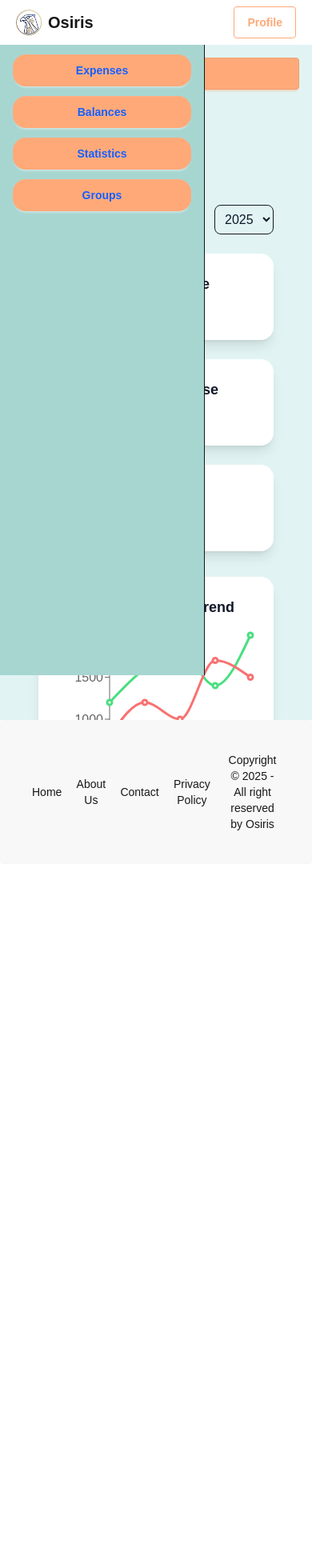
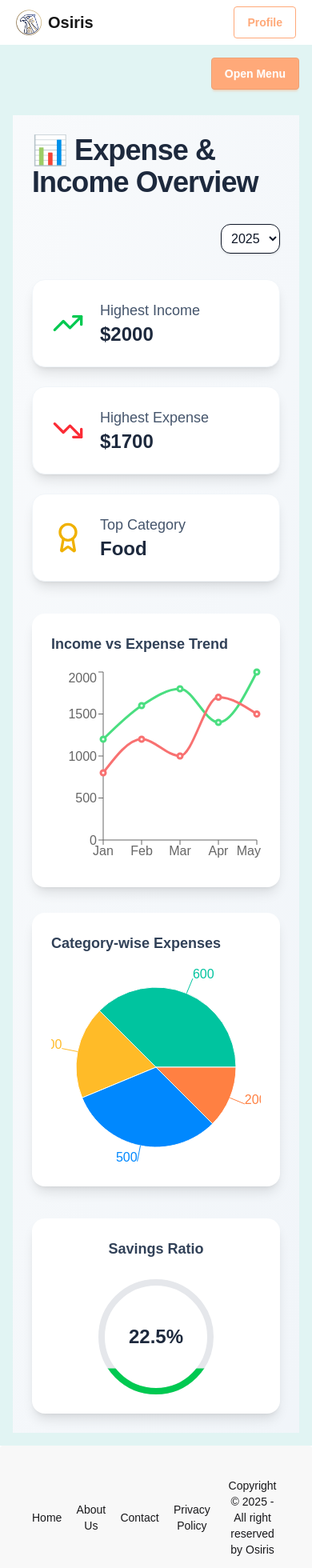
Before and after one commit to mdsheikhmohaimenulislam/Osiris, a Next.js app: page /dashboard/statistics in a window 390 px wide. Shown: the top 1960 px of the page at 80% size. Before the commit the page ends 1080 px from the top, so only its background shows below. Built offline with nearby package versions, Linux system fonts and the light colour scheme.

Commit message:
responsive part

```diff
--- a/package.json
+++ b/package.json
@@ -12,11 +12,13 @@
     "@heroicons/react": "^2.2.0",
     "bcrypt": "^6.0.0",
     "bcryptjs": "^3.0.2",
+    "framer-motion": "^12.23.24",
     "lucide-react": "^0.544.0",
     "mongodb": "^6.20.0",
     "next": "15.5.3",
     "next-auth": "^4.24.11",
     "react": "19.1.0",
+    "react-circular-progressbar": "^2.2.0",
     "react-dom": "19.1.0",
     "react-formik": "^0.1.5",
     "react-hot-toast": "^2.6.0",
--- a/src/app/dashboard/balances/page.tsx
+++ b/src/app/dashboard/balances/page.tsx
@@ -1,7 +1,7 @@
 "use client";
 
 import { useState, useMemo } from "react";
-import Card from "@/components/ui/Card"; // custom Card
+import Card from "@/components/ui/Card";
 import {
   PieChart,
   Pie,
@@ -18,7 +18,7 @@ import DashboardLayout from "@/components/DashboardLayout";
 import Link from "next/link";
 
 export default function BalancePage() {
-  // Dummy data (পরে API থেকে আনতে পারবে)
+  // Dummy data
   const [transactions] = useState([
     {
       id: 1,
@@ -50,7 +50,6 @@ export default function BalancePage() {
     },
   ]);
 
-  // মোট Income/Expense/Balance হিসাব
   const totalIncome = transactions
     .filter((t) => t.amount > 0)
     .reduce((a, b) => a + b.amount, 0);
@@ -59,7 +58,6 @@ export default function BalancePage() {
     .reduce((a, b) => a + b.amount, 0);
   const balance = totalIncome + totalExpense;
 
-  // Expense by Category ডাইনামিকালি তৈরি করা
   const expenseByCategory = useMemo(() => {
     const data: Record<string, number> = {};
     transactions.forEach((t) => {
--- a/src/app/dashboard/statistics/page.tsx
+++ b/src/app/dashboard/statistics/page.tsx
@@ -17,8 +17,8 @@ import {
   Legend,
 } from "recharts";
 import { TrendingUp, TrendingDown, Award } from "lucide-react";
+import { motion } from "framer-motion";
 
-// Demo Data
 const incomeExpenseData = [
   { month: "Jan", income: 1200, expense: 800 },
   { month: "Feb", income: 1600, expense: 1200 },
@@ -43,7 +43,7 @@ const yearlyData = [
   { month: "Jun", income: 2200, expense: 1800 },
 ];
 
-const COLORS = ["#0088FE", "#00C49F", "#FFBB28", "#FF8042"];
+const COLORS = ["#00C49F", "#FFBB28", "#0088FE", "#FF8042"];
 
 export default function StatisticsPage() {
   const [selectedYear, setSelectedYear] = useState("2025");
@@ -51,64 +51,82 @@ export default function StatisticsPage() {
   const totalIncome = incomeExpenseData.reduce((sum, d) => sum + d.income, 0);
   const totalExpense = incomeExpenseData.reduce((sum, d) => sum + d.expense, 0);
   const savingsRatio = ((totalIncome - totalExpense) / totalIncome) * 100;
-
   const topCategory = categoryData.reduce((max, d) =>
     d.value > max.value ? d : max
   );
 
   return (
     <DashboardLayout>
-      <div className="max-w-6xl mx-auto p-8 text-gray-900">
-        <h1 className="text-3xl font-bold mb-6">📊 Expense Statistics</h1>
+      <div className="max-w-7xl mx-auto p-6 md:p-10 bg-gradient-to-br from-slate-50 to-slate-100 min-h-screen text-gray-900">
+        <motion.h1
+          initial={{ opacity: 0, y: -20 }}
+          animate={{ opacity: 1, y: 0 }}
+          transition={{ duration: 0.5 }}
+          className="text-4xl font-extrabold mb-8 text-slate-800 tracking-tight"
+        >
+          📊 Expense & Income Overview
+        </motion.h1>
 
-        {/* Filters */}
-        <div className="flex justify-end mb-6">
+        {/* Filter */}
+        <div className="flex justify-end mb-8">
           <select
             value={selectedYear}
             onChange={(e) => setSelectedYear(e.target.value)}
-            className="p-2 border rounded-lg"
+            className="p-2 rounded-xl border bg-white shadow-sm hover:shadow-md transition"
           >
             <option value="2025">2025</option>
             <option value="2024">2024</option>
           </select>
         </div>
 
-        {/* Cards Section */}
-        <div className="grid grid-cols-1 md:grid-cols-3 gap-6 mb-8">
-          <div className="bg-white shadow-lg rounded-2xl p-6 flex items-center gap-4">
-            <TrendingUp className="w-10 h-10 text-green-500" />
-            <div>
-              <h2 className="text-lg font-semibold">Highest Income</h2>
-              <p className="text-2xl font-bold">
-                ${Math.max(...incomeExpenseData.map((d) => d.income))}
-              </p>
-            </div>
-          </div>
-
-          <div className="bg-white shadow-lg rounded-2xl p-6 flex items-center gap-4">
-            <TrendingDown className="w-10 h-10 text-red-500" />
-            <div>
-              <h2 className="text-lg font-semibold">Highest Expense</h2>
-              <p className="text-2xl font-bold">
-                ${Math.max(...incomeExpenseData.map((d) => d.expense))}
-              </p>
-            </div>
-          </div>
-
-          <div className="bg-white shadow-lg rounded-2xl p-6 flex items-center gap-4">
-            <Award className="w-10 h-10 text-yellow-500" />
-            <div>
-              <h2 className="text-lg font-semibold">Top Category</h2>
-              <p className="text-2xl font-bold">{topCategory.name}</p>
-            </div>
-          </div>
+        {/* Summary Cards */}
+        <div className="grid grid-cols-1 sm:grid-cols-2 lg:grid-cols-3 gap-6 mb-10">
+          {[
+            {
+              icon: <TrendingUp className="w-10 h-10 text-green-500" />,
+              title: "Highest Income",
+              value: `$${Math.max(...incomeExpenseData.map((d) => d.income))}`,
+            },
+            {
+              icon: <TrendingDown className="w-10 h-10 text-red-500" />,
+              title: "Highest Expense",
+              value: `$${Math.max(...incomeExpenseData.map((d) => d.expense))}`,
+            },
+            {
+              icon: <Award className="w-10 h-10 text-yellow-500" />,
+              title: "Top Category",
+              value: topCategory.name,
+            },
+          ].map((item, idx) => (
+            <motion.div
+              key={idx}
+              initial={{ opacity: 0, scale: 0.9 }}
+              animate={{ opacity: 1, scale: 1 }}
+              transition={{ delay: idx * 0.1 }}
+              className="bg-white rounded-2xl shadow-lg hover:shadow-xl p-6 flex items-center gap-5 border border-slate-100 transition-all duration-300"
+            >
+              {item.icon}
+              <div>
+                <h2 className="text-lg font-medium text-slate-600">
+                  {item.title}
+                </h2>
+                <p className="text-2xl font-bold text-slate-800">
+                  {item.value}
+                </p>
+              </div>
+            </motion.div>
+          ))}
         </div>
 
-        {/* Charts   Section */}
+        {/* Charts */}
         <div className="grid grid-cols-1 lg:grid-cols-2 gap-8">
-          {/* Income vs Expense Trend */}
-          <div className="bg-white shadow-lg rounded-2xl p-6">
-            <h2 className="text-lg font-semibold mb-4">
+          {/* Line Chart */}
+          <motion.div
+            initial={{ opacity: 0, y: 20 }}
+            animate={{ opacity: 1, y: 0 }}
+            className="bg-white rounded-2xl shadow-lg p-6"
+          >
+            <h2 className="text-lg font-semibold mb-4 text-slate-700">
               Income vs Expense Trend
             </h2>
             <ResponsiveContainer width="100%" height={250}>
@@ -130,11 +148,15 @@ export default function StatisticsPage() {
                 />
               </LineChart>
             </ResponsiveContainer>
-          </div>
+          </motion.div>
 
-          {/* Category Wise Expense */}
-          <div className="bg-white shadow-lg rounded-2xl p-6">
-            <h2 className="text-lg font-semibold mb-4">
+          {/* Pie Chart */}
+          <motion.div
+            initial={{ opacity: 0, y: 20 }}
+            animate={{ opacity: 1, y: 0 }}
+            className="bg-white rounded-2xl shadow-lg p-6"
+          >
+            <h2 className="text-lg font-semibold mb-4 text-slate-700">
               Category-wise Expenses
             </h2>
             <ResponsiveContainer width="100%" height={250}>
@@ -144,6 +166,7 @@ export default function StatisticsPage() {
                   dataKey="value"
                   nameKey="name"
                   outerRadius={100}
+                  label
                 >
                   {categoryData.map((_, i) => (
                     <Cell key={i} fill={COLORS[i % COLORS.length]} />
@@ -152,12 +175,16 @@ export default function StatisticsPage() {
                 <Tooltip />
               </PieChart>
             </ResponsiveContainer>
-          </div>
+          </motion.div>
         </div>
 
-        {/* Yearly Overview */}
-        <div className="mt-8 bg-white shadow-lg rounded-2xl p-6">
-          <h2 className="text-lg font-semibold mb-4">
+        {/* Bar Chart */}
+        <motion.div
+          initial={{ opacity: 0, y: 20 }}
+          animate={{ opacity: 1, y: 0 }}
+          className="mt-10 hidden md:block bg-white rounded-2xl shadow-lg p-6"
+        >
+          <h2 className="text-lg font-semibold mb-4 text-slate-700">
             Yearly Overview ({selectedYear})
           </h2>
           <ResponsiveContainer width="100%" height={300}>
@@ -166,27 +193,34 @@ export default function StatisticsPage() {
               <YAxis />
               <Tooltip />
               <Legend />
-              <Bar dataKey="income" fill="#4ade80" />
-              <Bar dataKey="expense" fill="#f87171" />
+              <Bar dataKey="income" fill="#4ade80" radius={[4, 4, 0, 0]} />
+              <Bar dataKey="expense" fill="#f87171" radius={[4, 4, 0, 0]} />
             </BarChart>
           </ResponsiveContainer>
-        </div>
+        </motion.div>
 
         {/* Savings Ratio */}
-        <div className="mt-8 bg-white shadow-lg rounded-2xl p-6 text-center">
-          <h2 className="text-lg font-semibold mb-4">Savings Ratio</h2>
-          <div className="w-32 h-32 mx-auto rounded-full border-8 border-gray-200 flex items-center justify-center relative">
+        <motion.div
+          initial={{ opacity: 0, y: 20 }}
+          animate={{ opacity: 1, y: 0 }}
+          className="mt-10 bg-white rounded-2xl shadow-lg p-6 text-center"
+        >
+          <h2 className="text-lg font-semibold mb-6 text-slate-700">
+            Savings Ratio
+          </h2>
+          <div className="relative w-36 h-36 mx-auto">
+            <div className="absolute inset-0 rounded-full border-8 border-gray-200"></div>
             <div
-              className="absolute top-0 left-0 w-32 h-32 rounded-full border-8 border-green-500"
+              className="absolute inset-0 rounded-full border-8 border-green-500"
               style={{
                 clipPath: `inset(${100 - savingsRatio}% 0 0 0)`,
               }}
             ></div>
-            <span className="text-xl font-bold">
+            <div className="absolute inset-0 flex items-center justify-center text-2xl font-bold text-slate-800">
               {savingsRatio.toFixed(1)}%
-            </span>
+            </div>
           </div>
-        </div>
+        </motion.div>
       </div>
     </DashboardLayout>
   );
--- a/src/components/DashboardLayout.tsx
+++ b/src/components/DashboardLayout.tsx
@@ -1,13 +1,7 @@
 "use client";
-import React, { ReactNode } from "react";
+import React, { ReactNode, useState } from "react";
 import Link from "next/link";
 import { usePathname } from "next/navigation";
-// import {
-//   WalletIcon,
-//   ChartPieIcon,
-//   ChartBarIcon,
-//   UsersIcon,
-// } from "@heroicons/react/24/outline";
 
 interface DashboardLayoutProps {
   children: ReactNode;
@@ -15,35 +9,36 @@ interface DashboardLayoutProps {
 
 const DashboardLayout: React.FC<DashboardLayoutProps> = ({ children }) => {
   const pathname = usePathname();
+  const [open, setOpen] = useState(false); // ✅ simple toggle state
 
   return (
-    <div className="drawer  lg:drawer-open">
-      <input id="my-drawer-2" type="checkbox" className="drawer-toggle" />
-      <div className="ml-0 lg:ml-64 drawer-content flex flex-col h-screen overflow-auto bg-accent p-4 ">
-        {/* Page content here */}
-        <label
-          htmlFor="my-drawer-2"
-          className="btn btn-primary drawer-button lg:hidden mb-4"
+    <div className="relative">
+      {/* Top button for small screen */}
+      <div className="lg:hidden bg-accent flex justify-end items-center p-4">
+        <button
+          onClick={() => setOpen(!open)}
+          className="btn btn-primary text-white"
         >
-          Open Menu
-        </label>
-        {children}
+          {open ? "Close Menu" : "Open Menu"}
+        </button>
       </div>
-      <div className="fixed  top-0 pt-13 left-0 h-screen w-64 bg-secondary border-r  ">
-        <label
-          htmlFor="my-drawer-2"
-          aria-label="close sidebar"
-          className="drawer-overlay"
-        ></label>
-        <ul className="  p-4 space-y-3  min-h-full bg-secondary  text-base-content  sticky">
+
+      {/* Sidebar */}
+      <div
+        className={`fixed  top-0 pt-12 left-0 h-screen w-64 bg-secondary border-r transition-transform duration-300 ${
+          open ? "translate-x-0 z-30" : "-translate-x-full"
+        } lg:translate-x-0`}
+      >
+        <ul className="p-4 space-y-3 min-h-full bg-secondary text-base-content">
           <li>
             <Link
               href="/dashboard/expenses"
+              // onClick={() => setOpen(false)} // close menu after navigation
               className={`flex items-center space-x-2 ${
                 pathname === "/dashboard/expenses" ? "active" : ""
               }`}
             >
-              <span className="btn rounded-2xl w-full  text-blue-600 hover:bg-accent bg-primary border-0">
+              <span className="btn rounded-2xl w-full text-blue-600 hover:bg-accent bg-primary border-0">
                 Expenses
               </span>
             </Link>
@@ -51,6 +46,7 @@ const DashboardLayout: React.FC<DashboardLayoutProps> = ({ children }) => {
           <li>
             <Link
               href="/dashboard/balances"
+              // onClick={() => setOpen(false)}
               className={`flex items-center space-x-2 ${
                 pathname === "/dashboard/balances" ? "active" : ""
               }`}
@@ -63,6 +59,7 @@ const DashboardLayout: React.FC<DashboardLayoutProps> = ({ children }) => {
           <li>
             <Link
               href="/dashboard/statistics"
+              // onClick={() => setOpen(false)}
               className={`flex items-center space-x-2 ${
                 pathname.startsWith("/dashboard/statistics") ? "active" : ""
               }`}
@@ -75,6 +72,7 @@ const DashboardLayout: React.FC<DashboardLayoutProps> = ({ children }) => {
           <li>
             <Link
               href="/dashboard/groups"
+              // onClick={() => setOpen(false)}
               className={`flex items-center space-x-2 ${
                 pathname.startsWith("/dashboard/groups") ? "active" : ""
               }`}
@@ -86,6 +84,17 @@ const DashboardLayout: React.FC<DashboardLayoutProps> = ({ children }) => {
           </li>
         </ul>
       </div>
+
+      {/* Main content */}
+      <div className="lg:ml-64 p-4 bg-accent min-h-screen">{children}</div>
+
+      {/* Overlay for mobile */}
+      {open && (
+        <div
+          className="fixed inset-0  bg-opacity-40 lg:hidden"
+          onClick={() => setOpen(false)}
+        ></div>
+      )}
     </div>
   );
 };
--- a/src/components/Footer.tsx
+++ b/src/components/Footer.tsx
@@ -2,7 +2,7 @@ import Link from "next/link";
 
 const Footer = () => {
   return (
-    <footer className="footer z-10 footer-center p-10 bg-base-200 text-base-content rounded">
+    <footer className="footer z-50 footer-center p-10 bg-base-200 text-base-content rounded">
       <nav className="grid grid-flow-col gap-4">
         <Link href="/" className="link link-hover">
           Home
--- a/src/components/Navbar.tsx
+++ b/src/components/Navbar.tsx
@@ -8,7 +8,7 @@ import {
 
 const Navbar = () => {
   return (
-    <div className=" bg-base-100 sticky top-0 flex justify-between px-5 py-2 z-10">
+    <div className=" bg-base-100 sticky top-0 flex justify-between px-5 py-2 z-50">
       <div className="navbar-center">
         <Link
           href="/"
```
Also changed, not shown: src/app/dashboard/expenses/page.tsx (+0 -34 lines), src/app/page.tsx (+0 -9 lines), 1 other file (tests, documents, lock files or other folders).
